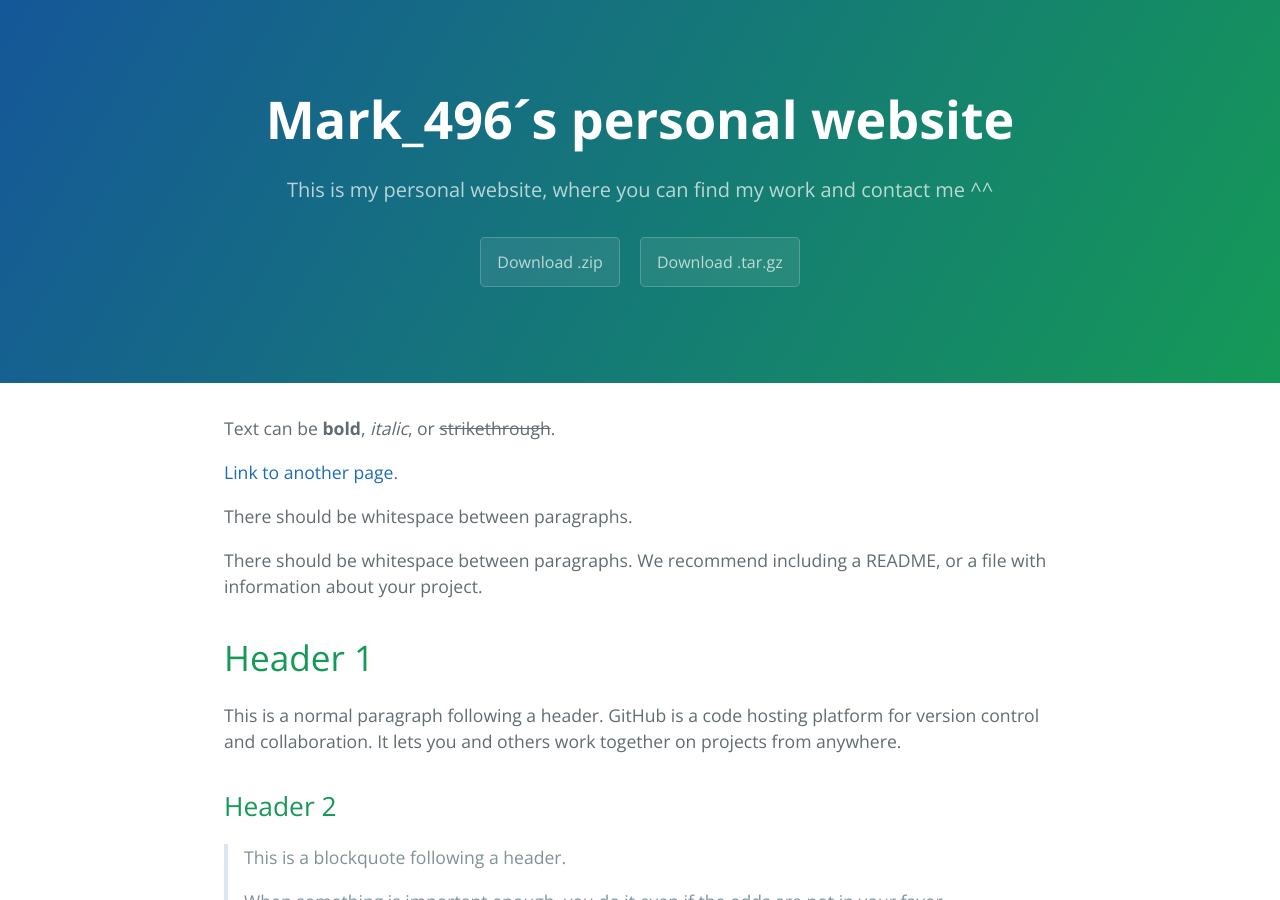
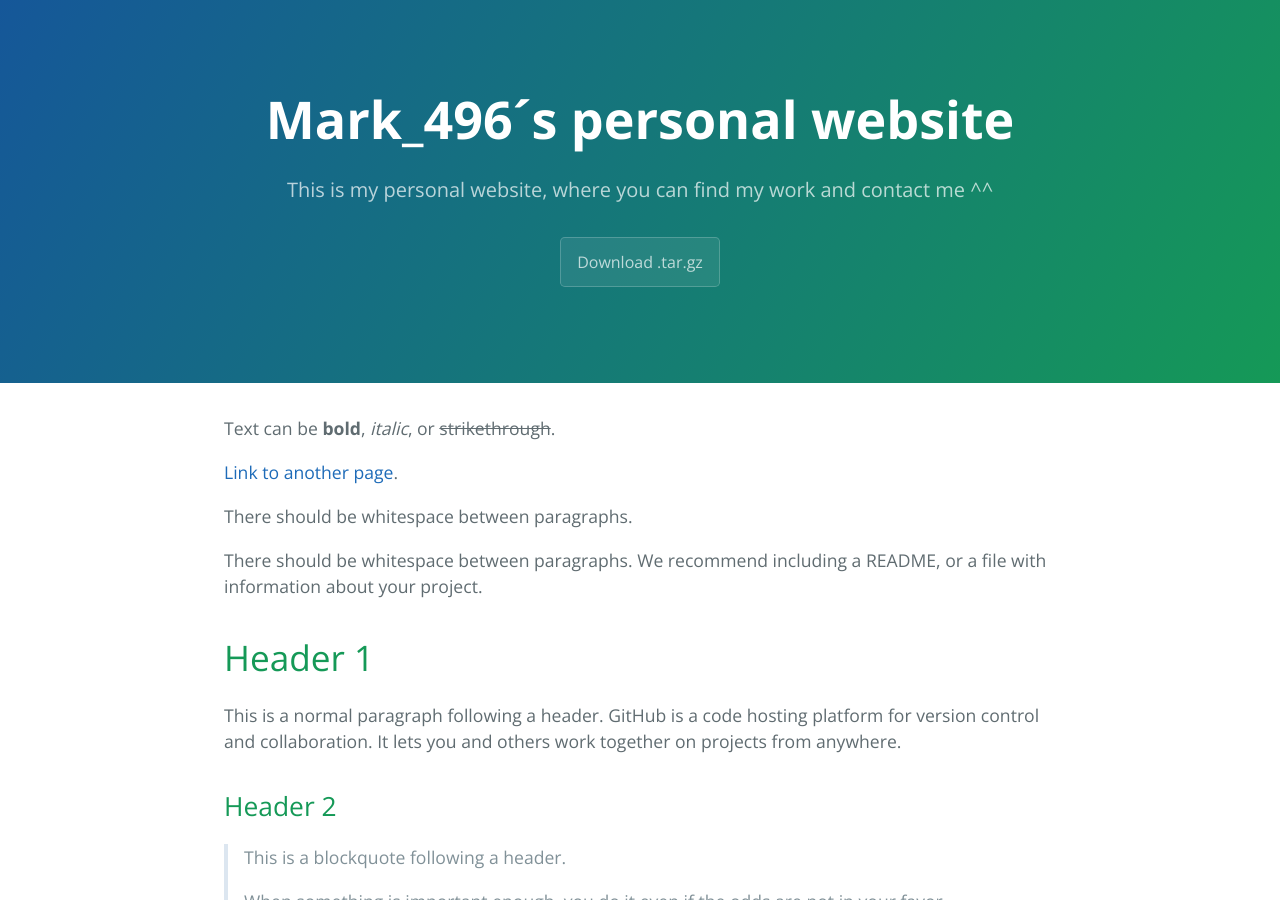
Before and after one commit to Mark-496/Mark-496.github.io, a Jekyll site: the page built from index.md, in a window 1280 px wide and 900 px high. Built offline with Jekyll 4.4.1, drawn with Linux system fonts in a browser that asks for light colours.

Commit message:
Update default.html

```diff
--- a/_layouts/default.html
+++ b/_layouts/default.html
@@ -22,7 +22,7 @@
         <a href="{{ site.github.repository_url }}" class="btn">View on GitHub</a>
       {% endif %}
       {% if site.show_downloads %}
-        <a href="{{ site.github.zip_url }}" class="btn">Download .zip</a>
+       <!-- <a href="{{ site.github.zip_url }}" class="btn">Download .zip</a> -->
         <a href="{{ site.github.tar_url }}" class="btn">Download .tar.gz</a>
       {% endif %}
     </header>
```
